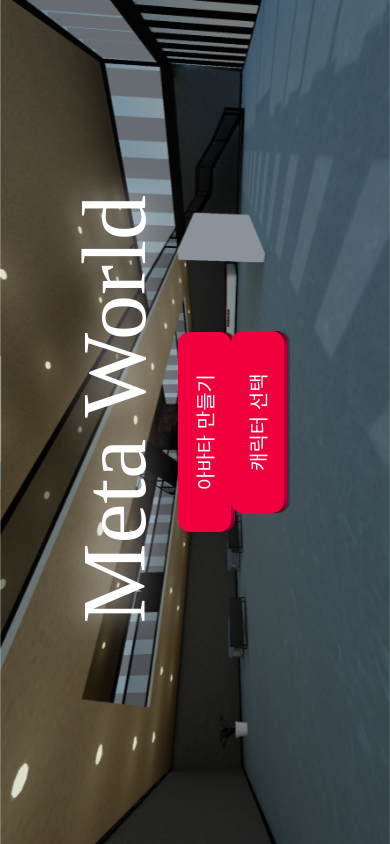
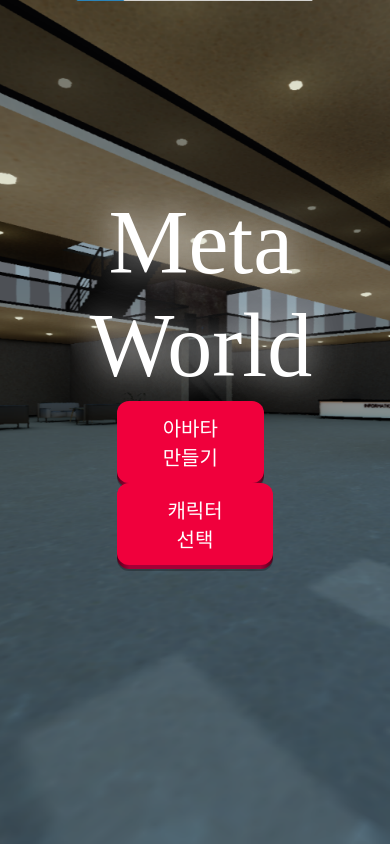
Before and after one commit to gudrb33333/meta-world-client, a React (Create React App) app: page / in a window 390 px wide. Built offline with nearby package versions, Linux system fonts and the light colour scheme.

Commit message:
hide address bar

```diff
--- a/src/index.css
+++ b/src/index.css
@@ -26,19 +26,6 @@ h1 {
 	font-size: 50px;
 	font-family: 'Alfa Slab One', cursive;
 	margin: 0;
-}
-
-@media screen and (min-width: 320px) and (max-width: 767px) and (orientation: portrait) {
-    html {
-      transform: rotate(-90deg);
-      transform-origin: left top;
-      width: 100vh;
-      height: 100vw;
-      overflow-x: hidden;
-      position: absolute;
-      top: 100%;
-      left: 0;
-    }
 }
 
 #main-canvas {
```
Also changed, not shown: public/manifest.json.
